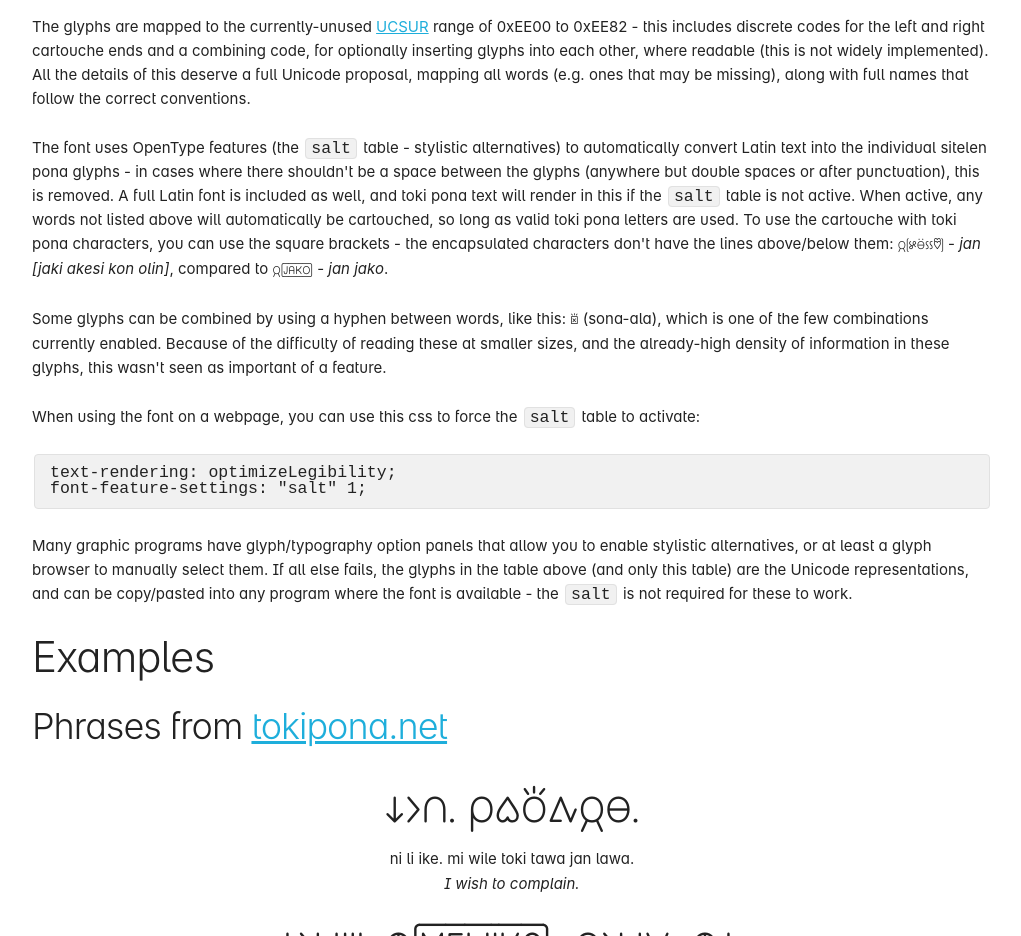
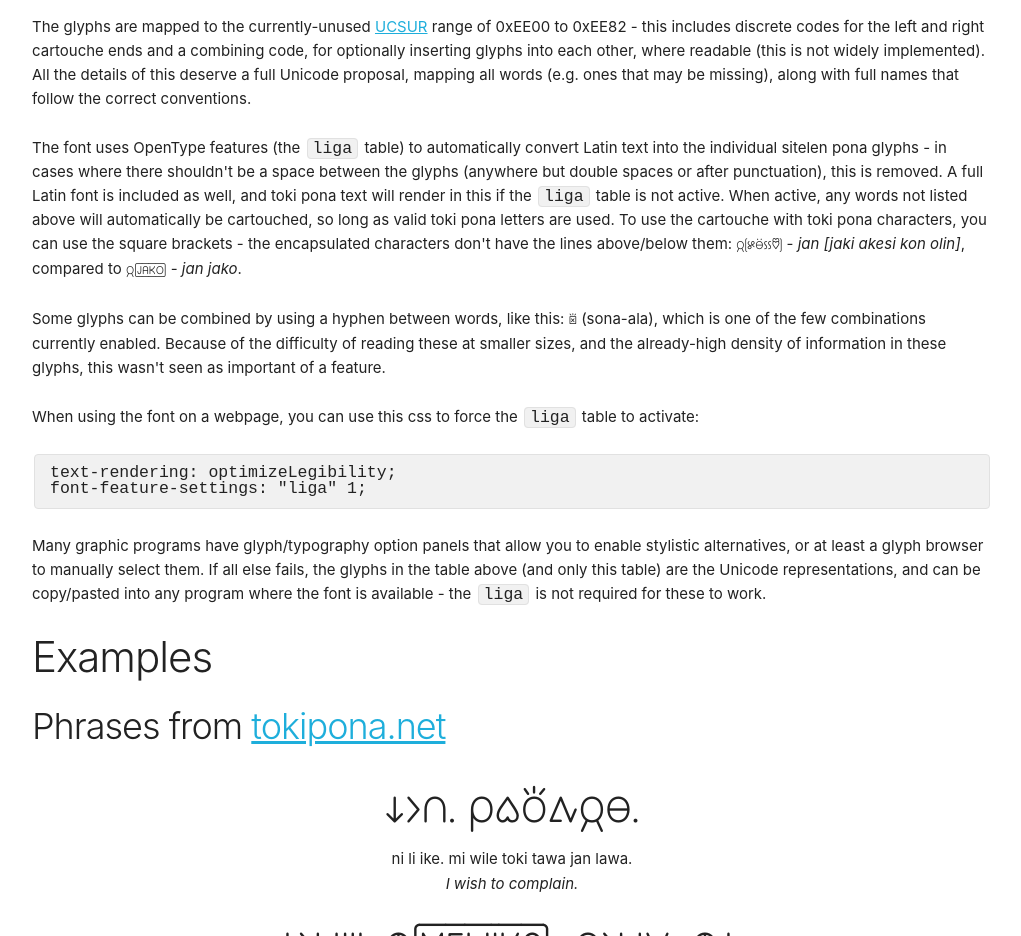
Before and after one commit to jackhumbert/sitelen-pona-pona, a plain HTML site: page index.html in a window 1280 px wide. Shown: the part 2640-3576 px from the top of the page, without its empty margins (128-1149 px from the left). Drawn offline with Linux system fonts and the light colour scheme.

Commit message:
move salt to liga table

```diff
--- a/css/main.css
+++ b/css/main.css
@@ -18,7 +18,7 @@ body {
     font-family: -apple-system,system-ui,BlinkMacSystemFont,"Segoe UI",Roboto,"Helvetica Neue",Arial,sans-serif, "sitelen pona pona";
     padding-top: 50px;
     text-rendering: optimizeLegibility;
-    font-feature-settings: "salt" 1;
+    font-feature-settings: "liga" 1;
 }
 
 .system {
--- a/index.html
+++ b/index.html
@@ -583,17 +583,17 @@
 
       <p>The glyphs are mapped to the currently-unused <a href="https://www.kreativekorp.com/ucsur/roadmap.shtml">UCSUR</a> range of 0xEE00 to 0xEE82 - this includes discrete codes for the left and right cartouche ends and a combining code, for optionally inserting glyphs into each other, where readable (this is not widely implemented). All the details of this deserve a full Unicode proposal, mapping all words (e.g. ones that may be missing), along with full names that follow the correct conventions.</p>
 
-      <p>The font uses OpenType features (the <code>salt</code> table - stylistic alternatives) to automatically convert Latin text into the individual sitelen pona glyphs - in cases where there shouldn't be a space between the glyphs (anywhere but double spaces or after punctuation), this is removed. A full Latin font is included as well, and toki pona text will render in this if the <code>salt</code> table is not active. When active, any words not listed above will automatically be cartouched, so long as valid toki pona letters are used. To use the cartouche with toki pona characters, you can use the square brackets - the encapsulated characters don't have the lines above/below them: <span class="spp">jan [jaki akesi kon olin]</span>  - <em>jan [jaki akesi kon olin]</em>, compared to <span class="spp">jan jako</span> - <em>jan jako</em>.</p>
+      <p>The font uses OpenType features (the <code>liga</code> table) to automatically convert Latin text into the individual sitelen pona glyphs - in cases where there shouldn't be a space between the glyphs (anywhere but double spaces or after punctuation), this is removed. A full Latin font is included as well, and toki pona text will render in this if the <code>liga</code> table is not active. When active, any words not listed above will automatically be cartouched, so long as valid toki pona letters are used. To use the cartouche with toki pona characters, you can use the square brackets - the encapsulated characters don't have the lines above/below them: <span class="spp">jan [jaki akesi kon olin]</span>  - <em>jan [jaki akesi kon olin]</em>, compared to <span class="spp">jan jako</span> - <em>jan jako</em>.</p>
 
       <p>Some glyphs can be combined by using a hyphen between words, like this: <span class="spp">sona-ala</span> (sona-ala), which is one of the few combinations currently enabled. Because of the difficulty of reading these at smaller sizes, and the already-high density of information in these glyphs, this wasn't seen as important of a feature.</p>
 
-      <p>When using the font on a webpage, you can use this css to force the <code>salt</code> table to activate:</p>
+      <p>When using the font on a webpage, you can use this css to force the <code>liga</code> table to activate:</p>
 
       <pre><code>text-rendering: optimizeLegibility;
-font-feature-settings: "salt" 1;
+font-feature-settings: "liga" 1;
 </code></pre>
 
-      <p>Many graphic programs have glyph/typography option panels that allow you to enable stylistic alternatives, or at least a glyph browser to manually select them. If all else fails, the glyphs in the table above (and only this table) are the Unicode representations, and can be copy/pasted into any program where the font is available - the <code>salt</code> is not required for these to work.</p>
+      <p>Many graphic programs have glyph/typography option panels that allow you to enable stylistic alternatives, or at least a glyph browser to manually select them. If all else fails, the glyphs in the table above (and only this table) are the Unicode representations, and can be copy/pasted into any program where the font is available - the <code>liga</code> is not required for these to work.</p>
 
       <h2>Examples</h2>
 
```
Also changed, not shown: fonts/sitelen-pona-pona.otf, 2 other files.
